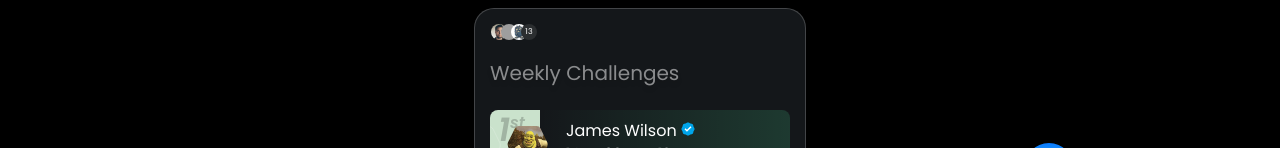
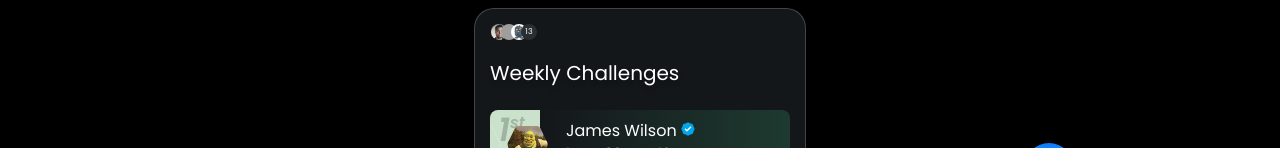
Before and after one commit to Saracier/XtradesTest, an Angular app: page / in a window 1280 px wide. Shown: the part 571-719 px from the top of the page. Built offline with nearby package versions, Linux system fonts and the light colour scheme; grey boxes are pictures that could not be loaded.

Commit message:
style: card title opacity

```diff
--- a/src/app/components/card/card.component.html
+++ b/src/app/components/card/card.component.html
@@ -16,7 +16,9 @@
     </div>
     <span class="status" [class.hide]="isTooLateToJoin">Too late to join</span>
   </div>
-  <h2 class="card__title">Weekly Challenges</h2>
+  <h2 class="card__title" [class.card__title--late]="!isTooLateToJoin">
+    Weekly Challenges
+  </h2>
   <app-player place="1" [user]="users[3]"></app-player>
   <app-player place="2" [user]="users[4]"></app-player>
   <app-player place="3" [user]="users[5]"></app-player>
--- a/src/app/components/card/card.component.scss
+++ b/src/app/components/card/card.component.scss
@@ -70,8 +70,11 @@
     font-size: 20px;
     font-weight: 500;
     margin: 18px 0 22px 0;
-    opacity: 0.5;
     text-shadow: 0px 4px 4px rgba(0, 0, 0, 0.25);
+
+    &--late {
+      opacity: 0.5;
+    }
   }
 }
 
```
